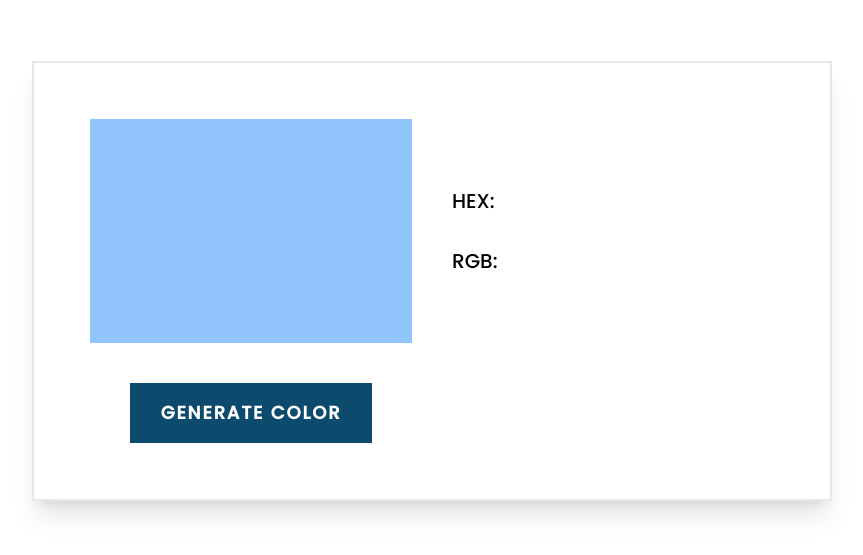
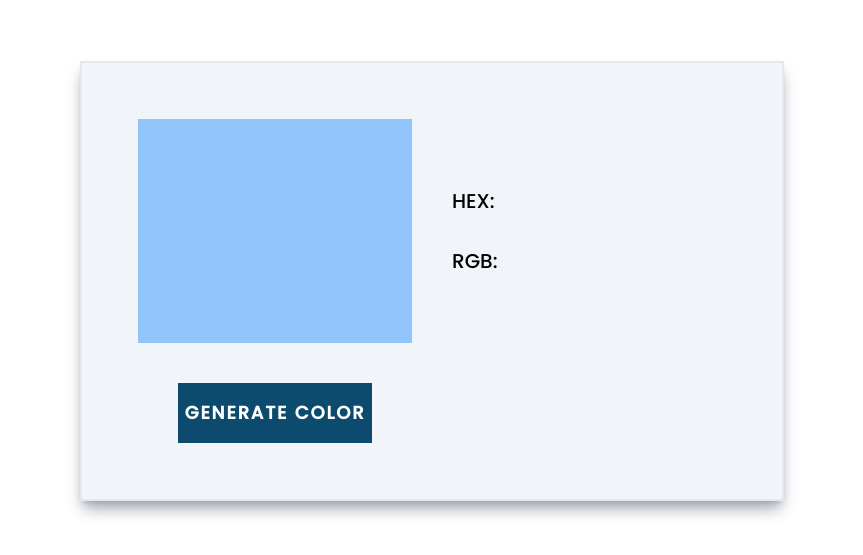
Before and after one commit to snehap02/random-color-generator, a website built with Vite: page index.html in a window 1280 px wide. Shown: the part 99-654 px from the top of the page, without its empty margins (208-1071 px from the left). Built offline with nearby package versions, Linux system fonts and the light colour scheme.

Commit message:
sixth commit

```diff
--- a/index.html
+++ b/index.html
@@ -8,12 +8,12 @@
     <link rel="stylesheet" href="/style.css">
     <title>Random Color Generator</title>
 </head>
-<body class="sm:p-4 lg:px-20 xl:px-60 2xl:px-80">
+<body class="sm:p-4 lg:px-20 xl:px-72 2xl:px-96">
     <h1 class="heading text-center font-semibold font-raleway text-2xl sm:text-4xl -tracking-tighter mt-10">
         Generate Random Color
     </h1>
 
-    <section class="whole-container grid grid-cols-1 sm:grid sm:grid-cols-2 px-8 gap-2 sm:gap-10 mt-6 md:p-14 sm:border-2 sm:shadow-xl sm:mt-16 sm:p-10">
+    <section class="whole-container grid grid-cols-1 sm:grid sm:grid-cols-2 px-8 py-3 gap-2 sm:gap-10 mt-6 md:p-14 sm:border-2 sm:shadow-lg sm:shadow-gray-400 sm:mt-16 sm:p-10 bg-slate-100">
         <div class="color-pallate h-56 bg-blue-300"></div>
         <div class="color-codes h-56 text-left flex flex-col justify-center gap-8">
             <h2 class="font-poppins font-medium text-xl">HEX: <span class="hex font-poppins font-medium text-xl ml-6"></span></h2>
--- a/script.js
+++ b/script.js
@@ -1,3 +1,5 @@
+// alert("Copy Text part 'COMING SOON'");
+
 const hexColor = document.querySelector('.hex');
 const rgbColor = document.querySelector('.rgb');
 const generateBtn = document.querySelector('.btn');
```
